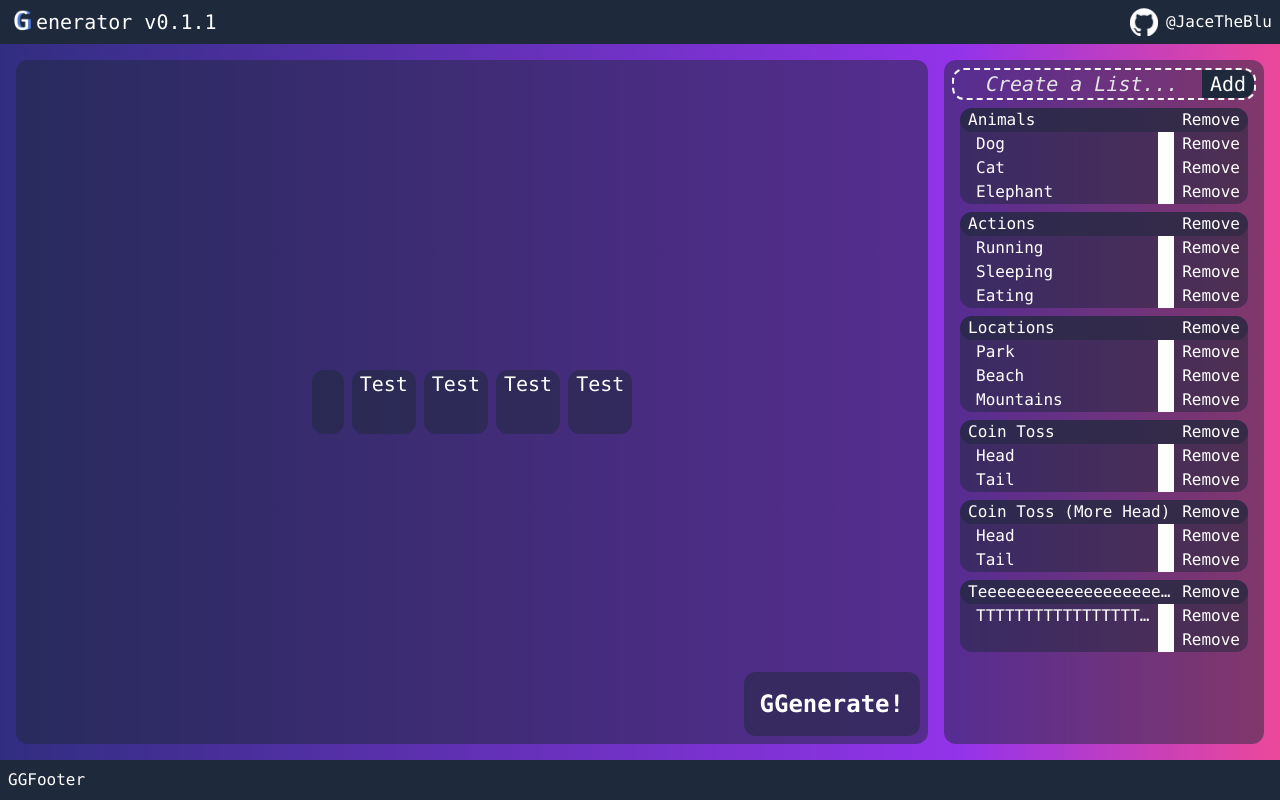
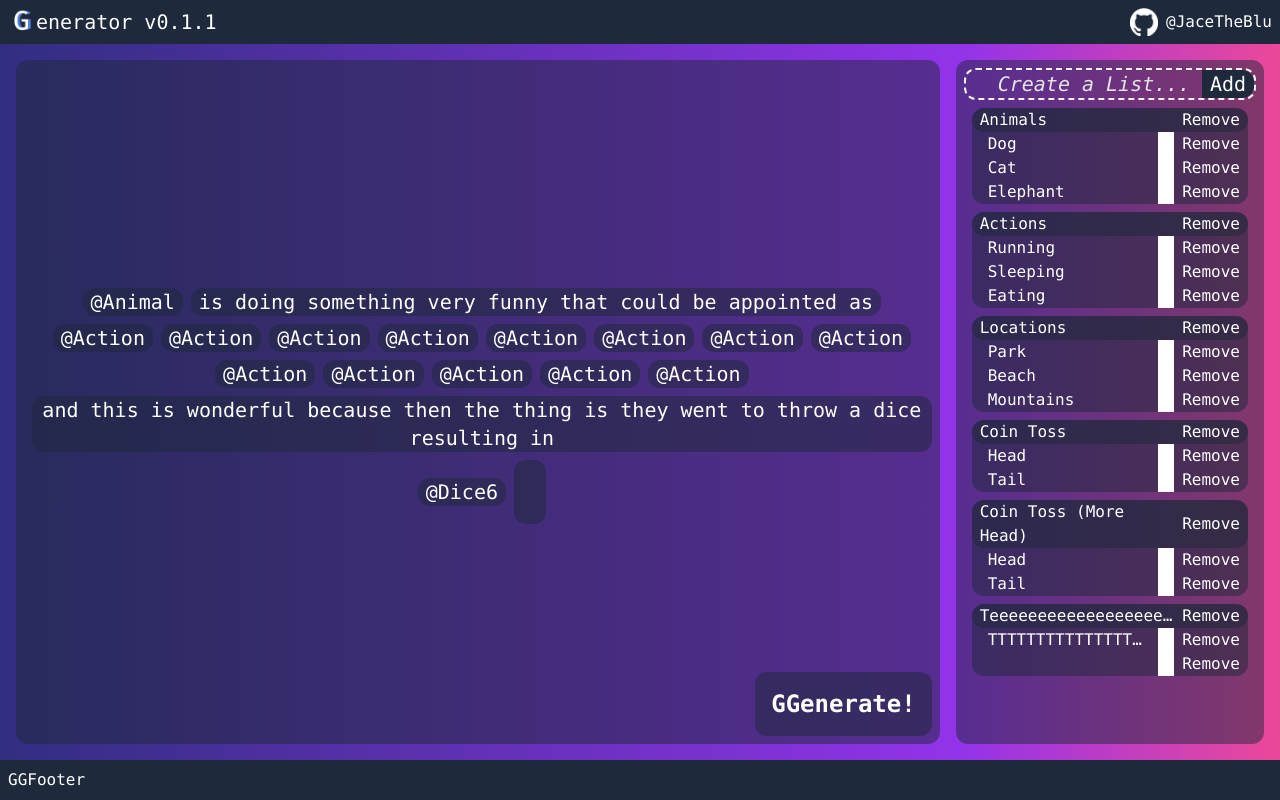
Before and after one commit to JaceTheBlu/GGenerator, a SvelteKit app: page / in a window 1280 px wide. Built offline with nearby package versions, Linux system fonts and the light colour scheme.

Commit message:
fix rundown + stiling

```diff
--- a/src/components/Rundown.svelte
+++ b/src/components/Rundown.svelte
@@ -1,18 +1,60 @@
 <div class="relative w-full h-full">
-	<ul class="flex flex-wrap content-center justify-center w-full h-full text-xl">
-		<li class="rounded-xl bg-slate-800/50 w-8 h-16" />
-		<li class="rounded-xl bg-slate-800/50 pl-2 pr-2 w-fit h-16 text-center align-middle ml-2">
-			Test
+	<ul
+		class="flex flex-wrap content-center justify-center w-full h-full text-xl space-x-2 space-y-2 place-items-center"
+	>
+		<div />
+		<li class="rounded-xl bg-slate-800/50 pl-2 pr-2 w-fit h-fit text-center align-middle">
+			@Animal
 		</li>
-		<li class="rounded-xl bg-slate-800/50 pl-2 pr-2 w-fit h-16 text-center align-middle ml-2">
-			Test
+		<li class="rounded-xl bg-slate-800/50 pl-2 pr-2 w-fit h-fit text-center align-middle">
+			is doing something very funny that could be appointed as
 		</li>
-		<li class="rounded-xl bg-slate-800/50 pl-2 pr-2 w-fit h-16 text-center align-middle ml-2">
-			Test
+		<li class="rounded-xl bg-slate-800/50 pl-2 pr-2 w-fit h-fit text-center align-middle">
+			@Action
 		</li>
-		<li class="rounded-xl bg-slate-800/50 pl-2 pr-2 w-fit h-16 text-center align-middle ml-2">
-			Test
+		<li class="rounded-xl bg-slate-800/50 pl-2 pr-2 w-fit h-fit text-center align-middle">
+			@Action
 		</li>
+		<li class="rounded-xl bg-slate-800/50 pl-2 pr-2 w-fit h-fit text-center align-middle">
+			@Action
+		</li>
+		<li class="rounded-xl bg-slate-800/50 pl-2 pr-2 w-fit h-fit text-center align-middle">
+			@Action
+		</li>
+		<li class="rounded-xl bg-slate-800/50 pl-2 pr-2 w-fit h-fit text-center align-middle">
+			@Action
+		</li>
+		<li class="rounded-xl bg-slate-800/50 pl-2 pr-2 w-fit h-fit text-center align-middle">
+			@Action
+		</li>
+		<li class="rounded-xl bg-slate-800/50 pl-2 pr-2 w-fit h-fit text-center align-middle">
+			@Action
+		</li>
+		<li class="rounded-xl bg-slate-800/50 pl-2 pr-2 w-fit h-fit text-center align-middle">
+			@Action
+		</li>
+		<li class="rounded-xl bg-slate-800/50 pl-2 pr-2 w-fit h-fit text-center align-middle">
+			@Action
+		</li>
+		<li class="rounded-xl bg-slate-800/50 pl-2 pr-2 w-fit h-fit text-center align-middle">
+			@Action
+		</li>
+		<li class="rounded-xl bg-slate-800/50 pl-2 pr-2 w-fit h-fit text-center align-middle">
+			@Action
+		</li>
+		<li class="rounded-xl bg-slate-800/50 pl-2 pr-2 w-fit h-fit text-center align-middle">
+			@Action
+		</li>
+		<li class="rounded-xl bg-slate-800/50 pl-2 pr-2 w-fit h-fit text-center align-middle">
+			@Action
+		</li>
+		<li class="rounded-xl bg-slate-800/50 pl-2 pr-2 w-fit h-fit text-center align-middle">
+			and this is wonderful because then the thing is they went to throw a dice resulting in
+		</li>
+		<li class="rounded-xl bg-slate-800/50 pl-2 pr-2 w-fit h-fit text-center align-middle">
+			@Dice6
+		</li>
+		<li class="cursor rounded-xl bg-slate-800/50 w-8 h-16" />
 	</ul>
 	<button class="rounded-xl bg-slate-800/50 p-4 absolute bottom-0 right-0 font-bold text-2xl"
 		>GGenerate!</button
--- a/src/routes/+page.svelte
+++ b/src/routes/+page.svelte
@@ -4,10 +4,10 @@
 </script>
 
 <div class="flex flex-grow">
-	<div class="bg-slate-800/50 p-2 rounded-xl br-5 m-4 grow">
+	<div class="bg-slate-800/50 p-2 rounded-xl br-5 m-4 w-3/4">
 		<Rundown />
 	</div>
-	<div class="bg-slate-800/50 p-2 rounded-xl mt-4 mb-4 mr-4 w-1/4 overflow-auto">
+	<div class="bg-slate-800/50 p-2 rounded-xl mt-4 mb-4 mr-4 w-1/4 max-w- overflow-auto">
 		<ListList />
 	</div>
 </div>
```
